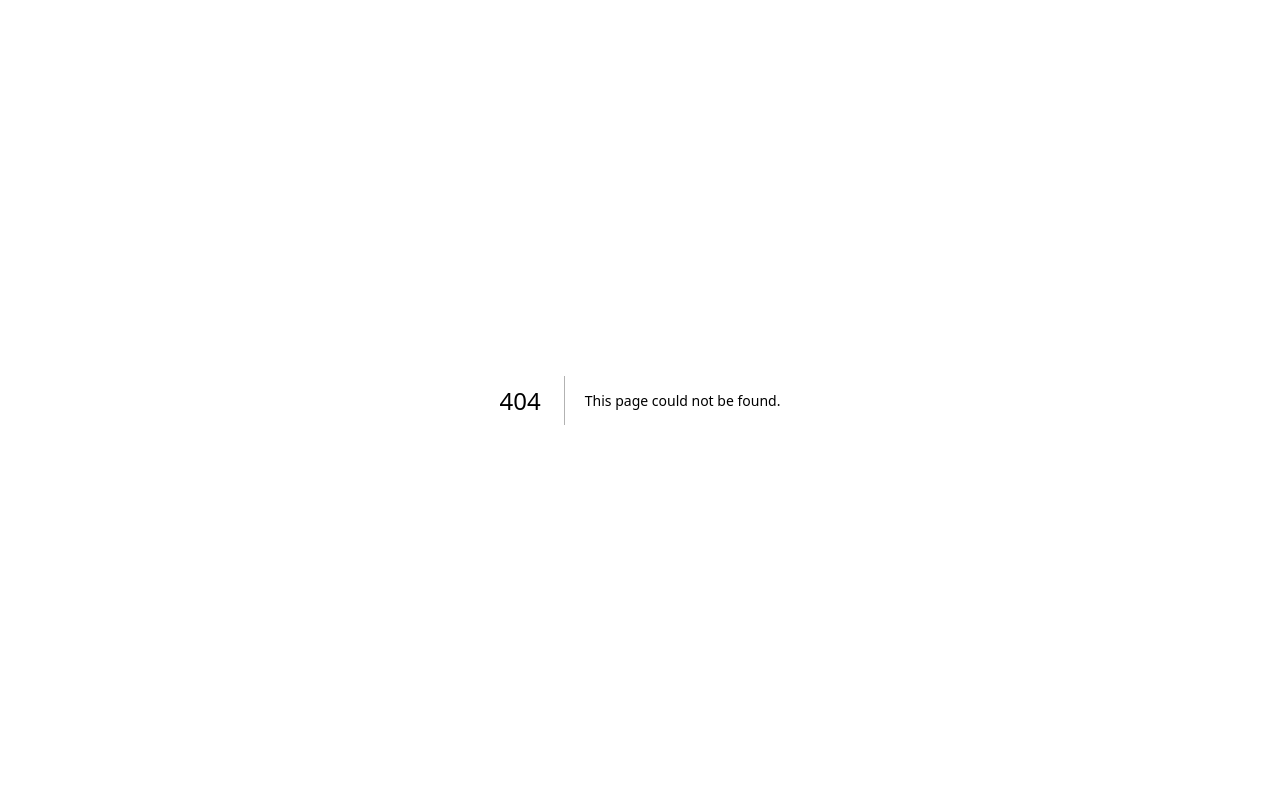
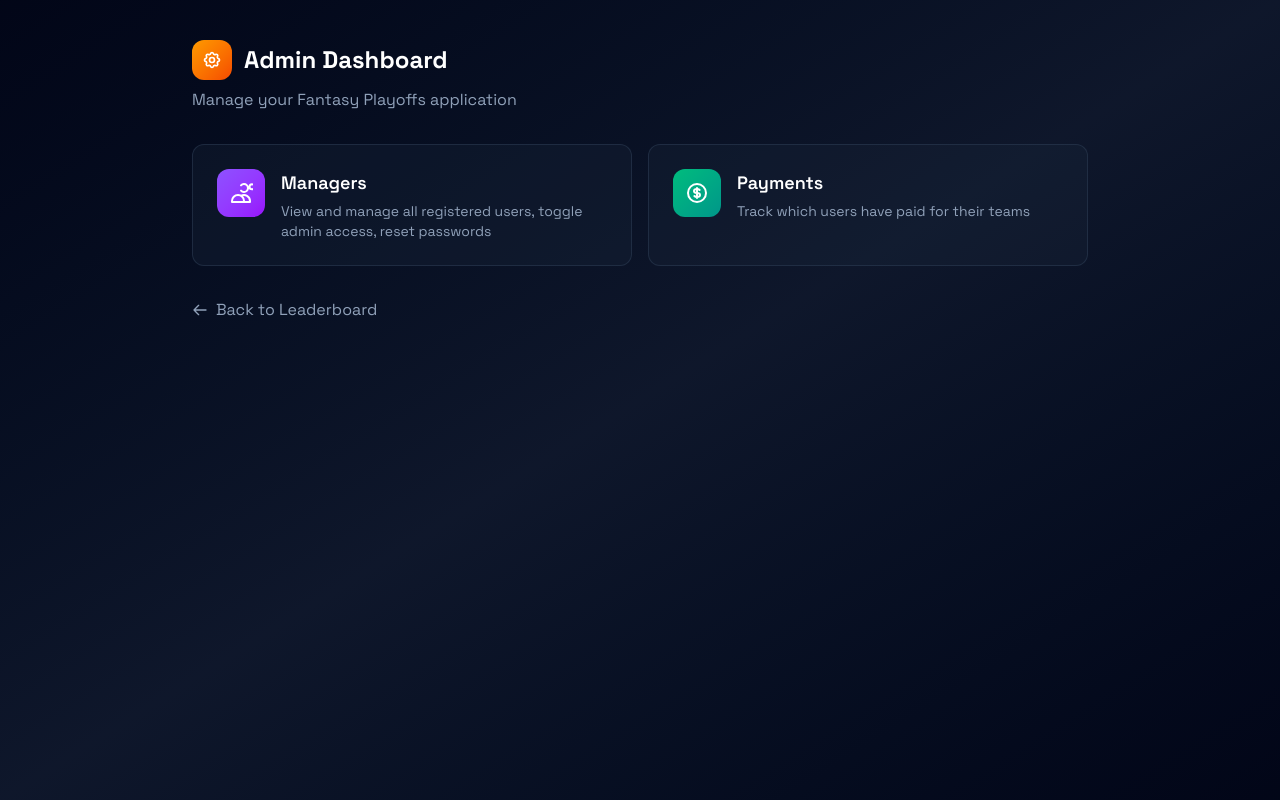
Before and after one commit to mlahargou/fantasy-playoffs, a Next.js app: page /admin in a window 1280 px wide. Before the commit this address had no page. Built offline with nearby package versions, Linux system fonts and the light colour scheme.

Commit message:
feat: Add admin index

```diff
--- a/src/app/admin/managers/page.tsx
+++ b/src/app/admin/managers/page.tsx
@@ -256,24 +256,15 @@ export default function AdminManagersPage() {
             </div>
 
             {/* Footer */}
-            <div className="mt-8 flex items-center gap-6">
+            <div className="mt-8">
                <a
-                  href="/admin/payments"
-                  className="text-slate-400 hover:text-white transition-colors inline-flex items-center gap-2"
-               >
-                  <svg className="w-4 h-4" fill="none" stroke="currentColor" viewBox="0 0 24 24">
-                     <path strokeLinecap="round" strokeLinejoin="round" strokeWidth={2} d="M12 8c-1.657 0-3 .895-3 2s1.343 2 3 2 3 .895 3 2-1.343 2-3 2m0-8c1.11 0 2.08.402 2.599 1M12 8V7m0 1v8m0 0v1m0-1c-1.11 0-2.08-.402-2.599-1M21 12a9 9 0 11-18 0 9 9 0 0118 0z" />
-                  </svg>
-                  Payments
-               </a>
-               <a
-                  href="/leaderboard"
+                  href="/admin"
                   className="text-slate-400 hover:text-white transition-colors inline-flex items-center gap-2"
                >
                   <svg className="w-4 h-4" fill="none" stroke="currentColor" viewBox="0 0 24 24">
                      <path strokeLinecap="round" strokeLinejoin="round" strokeWidth={2} d="M10 19l-7-7m0 0l7-7m-7 7h18" />
                   </svg>
-                  Leaderboard
+                  Back to Admin
                </a>
             </div>
          </div>
--- /dev/null
+++ b/src/app/admin/page.tsx
@@ -0,0 +1,86 @@
+'use client';
+
+import Link from 'next/link';
+
+const adminPages = [
+   {
+      href: '/admin/managers',
+      title: 'Managers',
+      description: 'View and manage all registered users, toggle admin access, reset passwords',
+      icon: (
+         <path strokeLinecap="round" strokeLinejoin="round" strokeWidth={2} d="M12 4.354a4 4 0 110 5.292M15 21H3v-1a6 6 0 0112 0v1zm0 0h6v-1a6 6 0 00-9-5.197m13.5-9a2.5 2.5 0 11-5 0 2.5 2.5 0 015 0z" />
+      ),
+      color: 'from-violet-500 to-purple-600',
+   },
+   {
+      href: '/admin/payments',
+      title: 'Payments',
+      description: 'Track which users have paid for their teams',
+      icon: (
+         <path strokeLinecap="round" strokeLinejoin="round" strokeWidth={2} d="M12 8c-1.657 0-3 .895-3 2s1.343 2 3 2 3 .895 3 2-1.343 2-3 2m0-8c1.11 0 2.08.402 2.599 1M12 8V7m0 1v8m0 0v1m0-1c-1.11 0-2.08-.402-2.599-1M21 12a9 9 0 11-18 0 9 9 0 0118 0z" />
+      ),
+      color: 'from-emerald-500 to-teal-600',
+   },
+];
+
+export default function AdminIndexPage() {
+   return (
+      <main className="min-h-screen bg-gradient-to-br from-slate-950 via-slate-900 to-slate-950 p-6 md:p-10">
+         <div className="max-w-4xl mx-auto">
+            {/* Header */}
+            <div className="mb-8">
+               <div className="flex items-center gap-3 mb-2">
+                  <div className="w-10 h-10 rounded-xl bg-gradient-to-br from-amber-500 to-orange-600 flex items-center justify-center">
+                     <svg className="w-5 h-5 text-white" fill="none" stroke="currentColor" viewBox="0 0 24 24">
+                        <path strokeLinecap="round" strokeLinejoin="round" strokeWidth={2} d="M10.325 4.317c.426-1.756 2.924-1.756 3.35 0a1.724 1.724 0 002.573 1.066c1.543-.94 3.31.826 2.37 2.37a1.724 1.724 0 001.065 2.572c1.756.426 1.756 2.924 0 3.35a1.724 1.724 0 00-1.066 2.573c.94 1.543-.826 3.31-2.37 2.37a1.724 1.724 0 00-2.572 1.065c-.426 1.756-2.924 1.756-3.35 0a1.724 1.724 0 00-2.573-1.066c-1.543.94-3.31-.826-2.37-2.37a1.724 1.724 0 00-1.065-2.572c-1.756-.426-1.756-2.924 0-3.35a1.724 1.724 0 001.066-2.573c-.94-1.543.826-3.31 2.37-2.37.996.608 2.296.07 2.572-1.065z" />
+                        <path strokeLinecap="round" strokeLinejoin="round" strokeWidth={2} d="M15 12a3 3 0 11-6 0 3 3 0 016 0z" />
+                     </svg>
+                  </div>
+                  <h1 className="text-2xl font-bold text-white">Admin Dashboard</h1>
+               </div>
+               <p className="text-slate-400">Manage your Fantasy Playoffs application</p>
+            </div>
+
+            {/* Admin Pages Grid */}
+            <div className="grid gap-4 md:grid-cols-2">
+               {adminPages.map((page) => (
+                  <Link
+                     key={page.href}
+                     href={page.href}
+                     className="group bg-slate-800/30 border border-slate-700/50 rounded-xl p-6 hover:bg-slate-800/50 hover:border-slate-600/50 transition-all"
+                  >
+                     <div className="flex items-start gap-4">
+                        <div className={`w-12 h-12 rounded-xl bg-gradient-to-br ${page.color} flex items-center justify-center shrink-0`}>
+                           <svg className="w-6 h-6 text-white" fill="none" stroke="currentColor" viewBox="0 0 24 24">
+                              {page.icon}
+                           </svg>
+                        </div>
+                        <div>
+                           <h2 className="text-lg font-semibold text-white group-hover:text-emerald-400 transition-colors">
+                              {page.title}
+                           </h2>
+                           <p className="text-sm text-slate-400 mt-1">
+                              {page.description}
+                           </p>
+                        </div>
+                     </div>
+                  </Link>
+               ))}
+            </div>
+
+            {/* Footer */}
+            <div className="mt-8">
+               <a
+                  href="/leaderboard"
+                  className="text-slate-400 hover:text-white transition-colors inline-flex items-center gap-2"
+               >
+                  <svg className="w-4 h-4" fill="none" stroke="currentColor" viewBox="0 0 24 24">
+                     <path strokeLinecap="round" strokeLinejoin="round" strokeWidth={2} d="M10 19l-7-7m0 0l7-7m-7 7h18" />
+                  </svg>
+                  Back to Leaderboard
+               </a>
+            </div>
+         </div>
+      </main>
+   );
+}
--- a/src/app/admin/payments/page.tsx
+++ b/src/app/admin/payments/page.tsx
@@ -219,13 +219,13 @@ export default function AdminPaymentsPage() {
             {/* Footer */}
             <div className="mt-8">
                <a
-                  href="/leaderboard"
+                  href="/admin"
                   className="text-slate-400 hover:text-white transition-colors inline-flex items-center gap-2"
                >
                   <svg className="w-4 h-4" fill="none" stroke="currentColor" viewBox="0 0 24 24">
                      <path strokeLinecap="round" strokeLinejoin="round" strokeWidth={2} d="M10 19l-7-7m0 0l7-7m-7 7h18" />
                   </svg>
-                  Back to Leaderboard
+                  Back to Admin
                </a>
             </div>
          </div>
```
